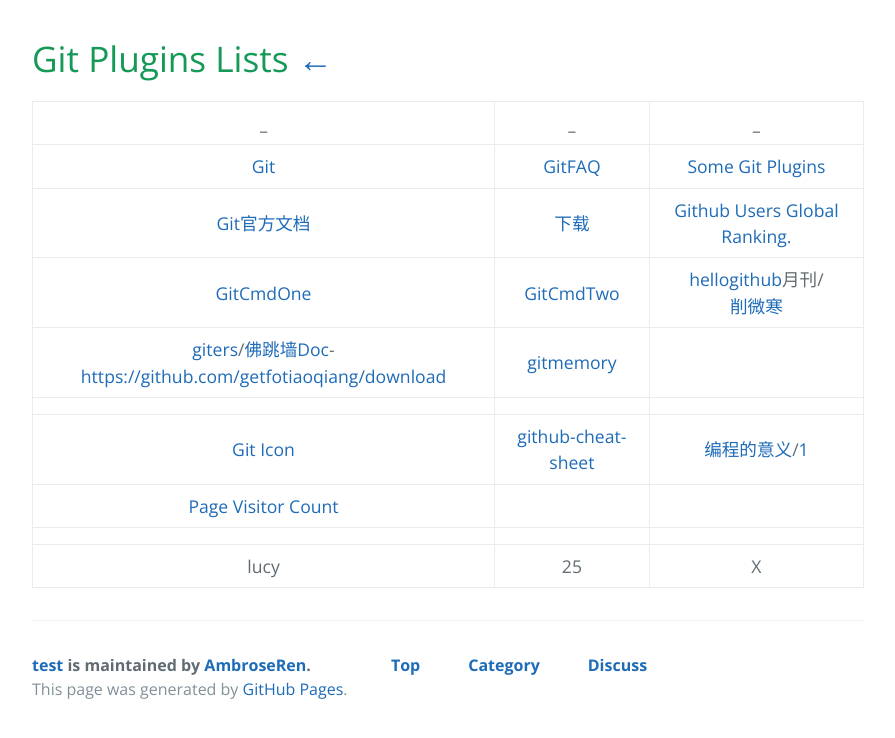
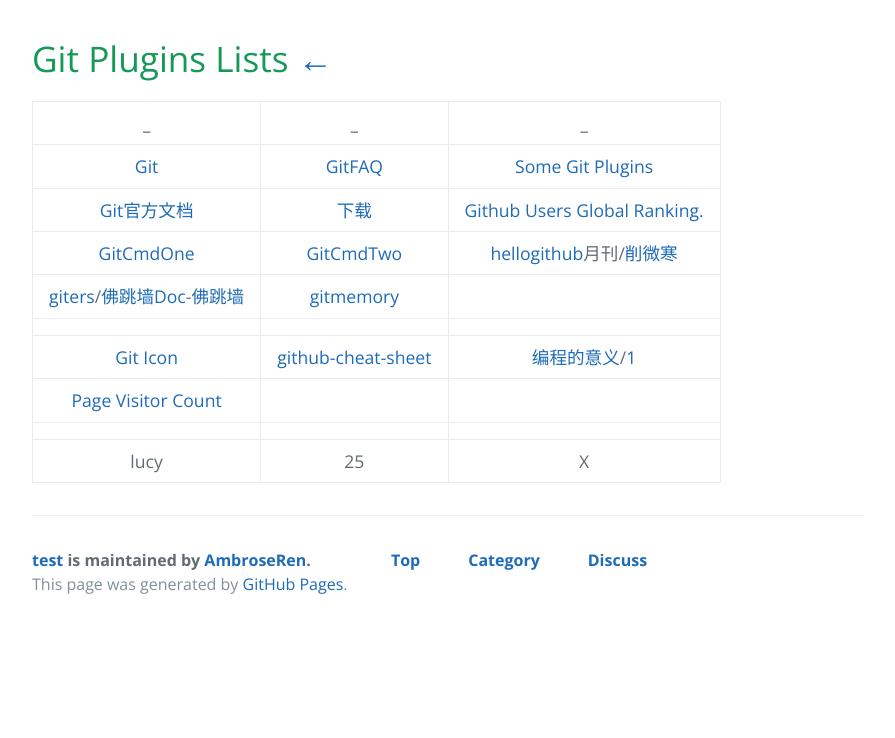
Before and after one commit to AmbroseRen/test, a Jekyll site: the page built from Doc/Tools/Git/index.md, in a window 1280 px wide. Shown: the top 738 px of the page, without its empty margins (192-1087 px from the left). Built offline with Jekyll 4.4.1, drawn with Linux system fonts in a browser that asks for light colours; nearby versions of some CDN libraries; our own code applies the rules of GitHub Pages for plain Markdown files; library files that are not in the unit come from our copies; the repository's description, which GitHub fills in, is left out.

Commit message:
Update index.md

```diff
--- a/Doc/Tools/Git/index.md
+++ b/Doc/Tools/Git/index.md
@@ -5,7 +5,7 @@
 | [Git](Git.txt) | [GitFAQ](GitOne.txt) | [Some Git Plugins](SomeGit.md) |
 | [Git官方文档](https://git-scm.com/book/zh/v2) | [下载](https://git-scm.com/downloads) | [Github Users Global Ranking.](https://wangchujiang.com/github-rank/index.html) |
 | [GitCmdOne](https://www.jeffjade.com/2014/12/22/2014-12-22-gitmemo/) | [GitCmdTwo](https://www.cnblogs.com/mengdd/p/4153773.html) | [hellogithub](https://hellogithub.com/)月刊/[削微寒](https://www.cnblogs.com/xueweihan/archive/2004/01/13/5458657.html) |
-| [giters](https://giters.com/)/[佛跳墙Doc](https://giters.com/getfotiaoqiang/download/stargazers)-[https://github.com/getfotiaoqiang/download](https://github.com/getfotiaoqiang/download) | [gitmemory](https://gitmemory.com/) | []() |
+| [giters](https://giters.com/)/[佛跳墙Doc](https://giters.com/getfotiaoqiang/download/stargazers)-[佛跳墙](https://github.com/getfotiaoqiang/download) | [gitmemory](https://gitmemory.com/) | []() |
 | []() | []() | []() |
 | [Git Icon](https://octodex.github.com/) | [github-cheat-sheet](https://github.com/tiimgreen/github-cheat-sheet) | [编程的意义](https://ferd.ca/the-little-printf.html)/[1](https://www.cnblogs.com/xueweihan/p/5220513.html) |
 | [Page Visitor Count](https://github.com/sagar-viradiya) | []() | []() |
```
